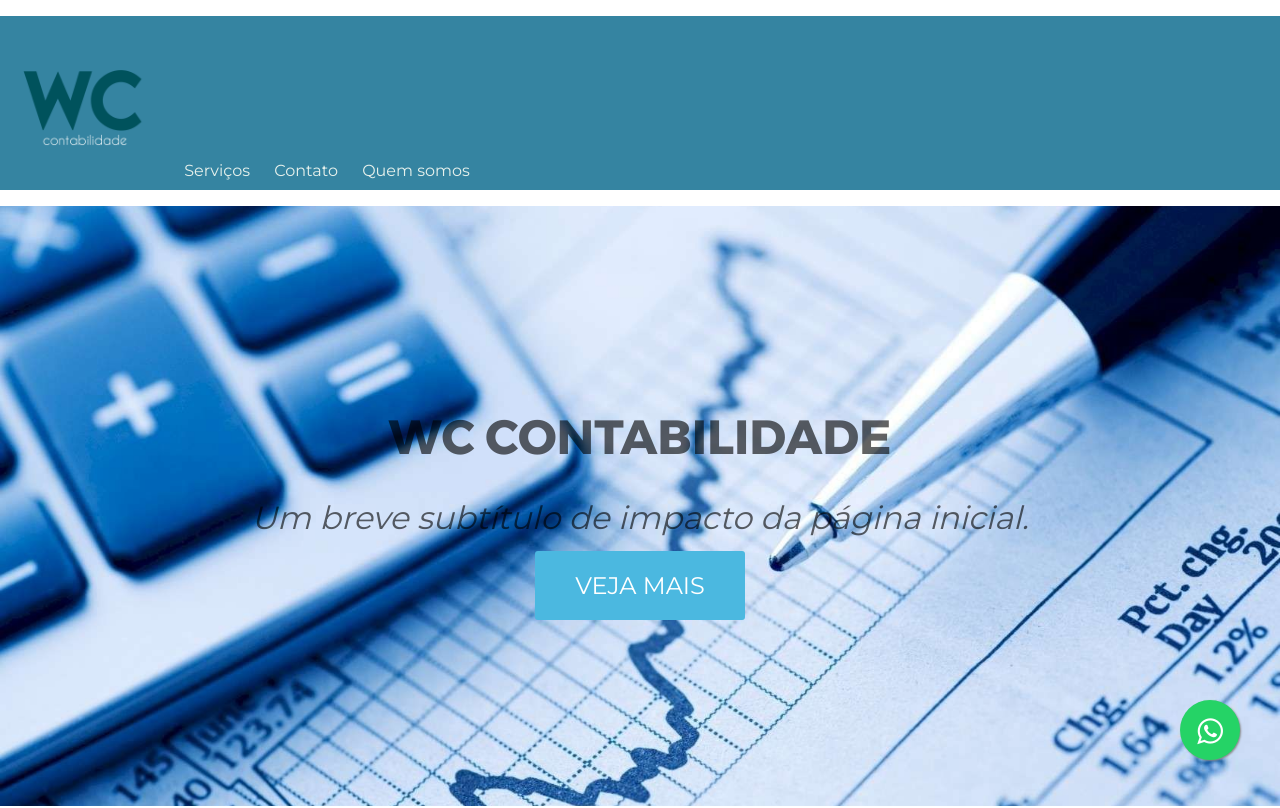
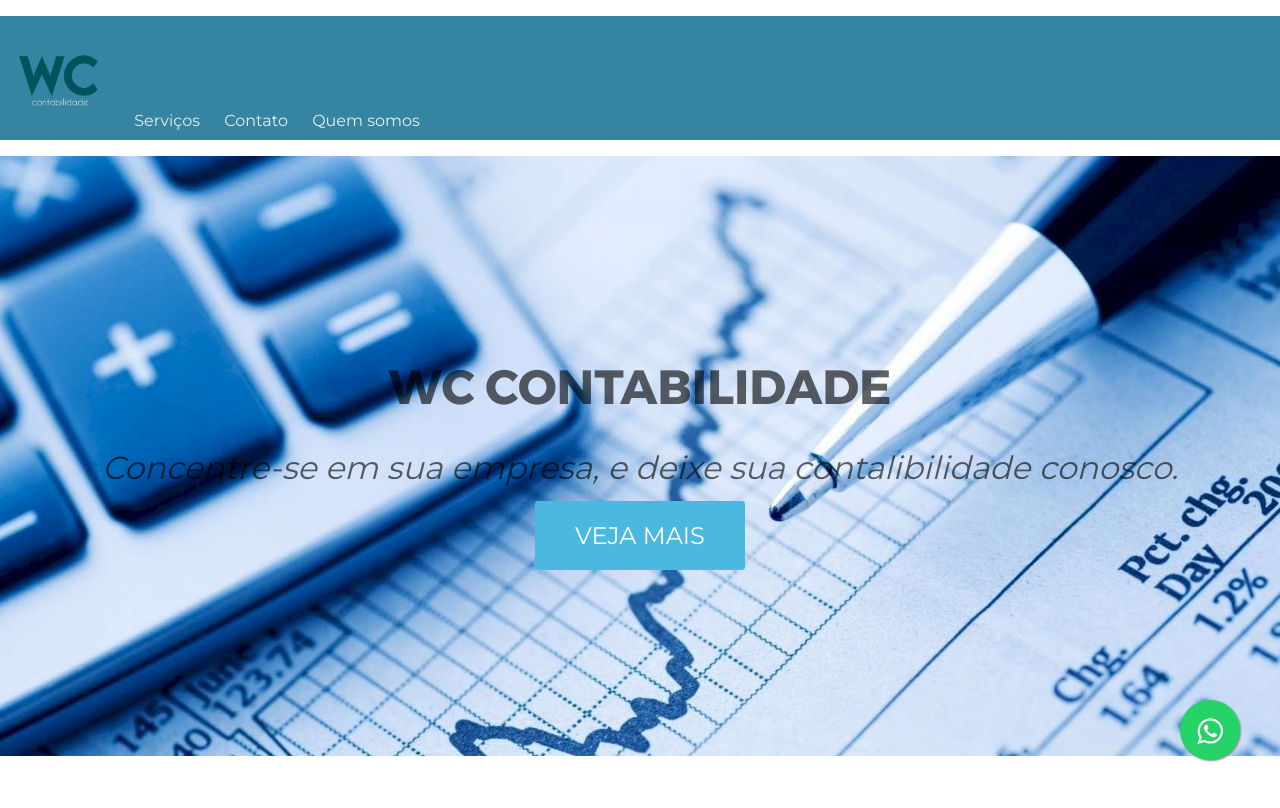
Before and after one commit to pedrodornelas99/LM---Projeto, a plain HTML site: page index.html in a window 1280 px wide. Shown: the top 808 px of the page. Drawn offline with Linux system fonts and the light colour scheme.

Commit message:
Update index.html

```diff
--- a/index.html
+++ b/index.html
@@ -11,13 +11,13 @@
   <link rel="stylesheet" href="https://cdnjs.cloudflare.com/ajax/libs/font-awesome/4.5.0/css/font-awesome.min.css">
 </head>
 <body>
-  <a class="whatsapp-link" href="https://web.whatsapp.com/send?phone=5599111112222" target="_blank">
+  <a class="whatsapp-link" href="https://web.whatsapp.com/send?phone=5599111112222&text=Olá, tire suas dúvidas aqui!" target="_blank">
 		<i class="fa fa-whatsapp"></i>
 	</a>
   <!-- Navegation -->
   <nav class="dp-menu">
         <ul>
-            <li><a href="https://wccontgit.pedrodornelas.repl.co"><img src="../img/wccontlogo.png" width="150" height="150"></a>
+            <li><a href="https://wccontgit.pedrodornelas.repl.co"><img src="../img/wccontlogo.png" width="100" height="100"></a>
             </li>
             <li><a href="#">Serviços</a>
                 <ul>
@@ -38,15 +38,15 @@
   <header>
     <div class="intro-text">
       <h1>WC Contabilidade</h1>
-      <p>Um breve subtítulo de impacto da página inicial.</p>
-      <a href="#" class="btn-intro">Veja mais</a>
+      <p>Concentre-se em sua empresa, e deixe sua contalibilidade conosco.</p>
+      <a href="#serviços" class="btn-intro">Veja mais</a>
     </div>
   </header>
 
   <!-- Conteúdo -->
   <main>
     <section class="service-description">
-      <h1>Serviços</h1>
+      <h1 id="serviços">Serviços</h1>
       <p>Conheça os nossos serviços</p>
     </section>
     <section class="service">
```
